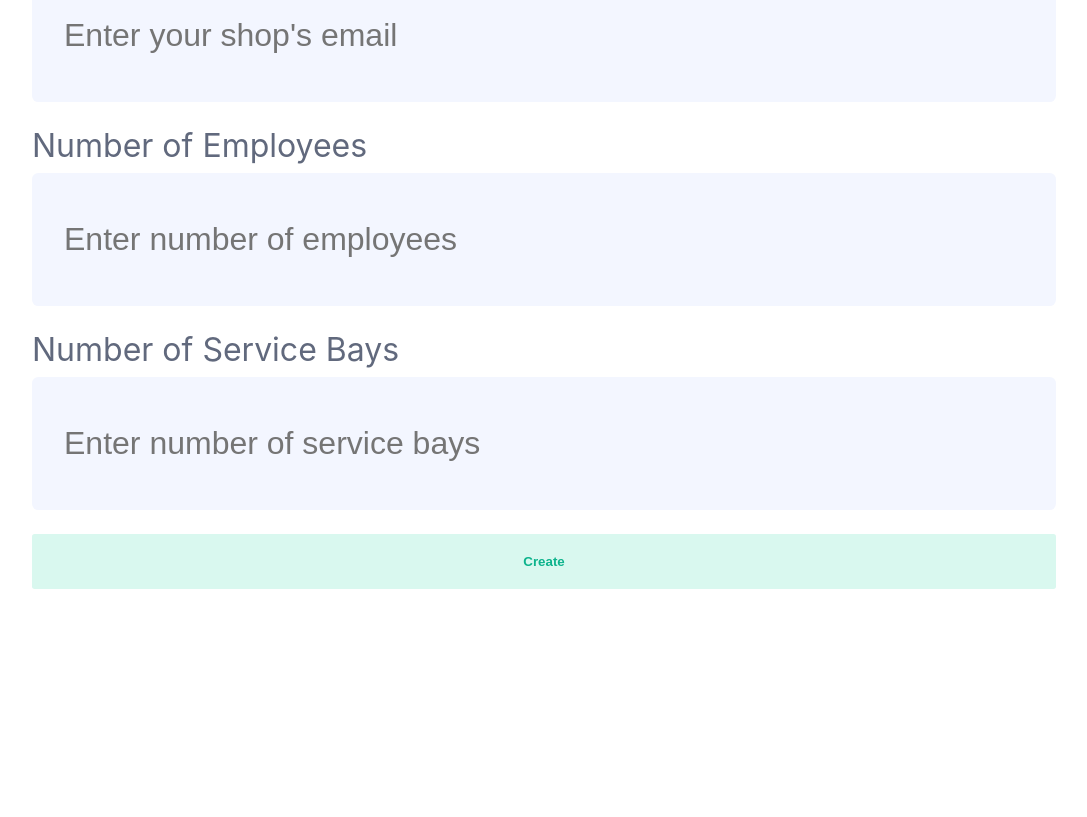
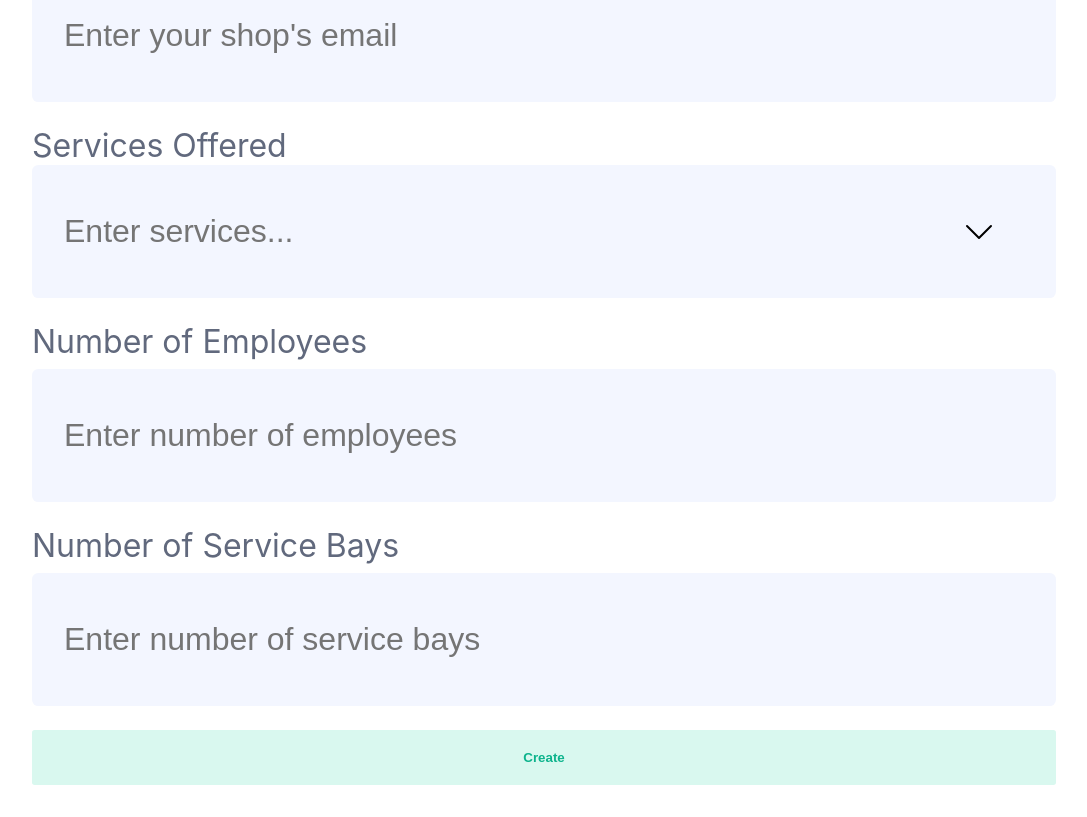
Before and after one commit to HKanwal/kapstone, a Next.js app in the folder src/next-app/: page /create-shop in a window 1280 px wide. Shown: the part 860-1677 px from the top of the page, without its empty margins (96-1183 px from the left). Before the commit the page ends 1481 px from the top, so only its background shows below. Built offline with nearby package versions, Linux system fonts and the light colour scheme.

Commit message:
Create dropdown component

```diff
--- /dev/null
+++ b/src/next-app/components/DropdownField.tsx
@@ -0,0 +1,33 @@
+import { useState } from "react";
+import styles from "../styles/components/DropdownField.module.css";
+import TextInput from "./TextInput";
+import { BsChevronDown } from "react-icons/bs";
+
+type DropdownFieldProps = {
+  name: string;
+  placeholder?: string;
+  width?: string | number;
+  required?: boolean;
+  items: string[];
+};
+
+const DropdownField = (props: DropdownFieldProps) => {
+  const [selectedItems, setSelectedItems] = useState<string[]>(props.items);
+
+  return (
+    <div className={styles.container}>
+      <span className={styles.name}>
+        {props.name}
+        {props.required ? <span className={styles.asterisk}>*</span> : <></>}
+      </span>
+      <div className={styles['input-container']}>
+        <TextInput placeholder={props.placeholder ?? ''} width={props.width} />
+        <div className={styles['chevron-container']}>
+          <BsChevronDown />
+        </div>
+      </div>
+    </div>
+  );
+};
+
+export default DropdownField;
--- a/src/next-app/components/TextInput.tsx
+++ b/src/next-app/components/TextInput.tsx
@@ -1,4 +1,4 @@
-import { ChangeEvent, useEffect, useState } from "react";
+import { ChangeEvent, CSSProperties, useEffect, useMemo, useState } from "react";
 import styles from "../styles/components/TextInput.module.css";
 import { ImCancelCircle } from 'react-icons/im';
 
@@ -9,6 +9,12 @@ type TextInputProps = {
   onChange?: (newVal: string) => void;
   type?: string;
   onRemove?: () => void;
+  style?: {
+    paddingLeft?: string;
+    paddingRight?: string;
+    paddingTop?: string;
+    paddingBottom?: string;
+  };
 };
 
 const calcSize = (winHeight: number, winWidth: number) => {
@@ -18,6 +24,12 @@ const calcSize = (winHeight: number, winWidth: number) => {
 const TextInput = (props: TextInputProps) => {
   const [value, setValue] = useState(props.value ?? '');
   const [cancelSize, setCancelSize] = useState(0);
+  const style: CSSProperties = useMemo(() => {
+    return {
+      width: props.width ?? '100%',
+      ...props.style
+    };
+  }, [props.width, props.style]);
 
   useEffect(() => {
     const handleResize = () => {
@@ -54,7 +66,7 @@ const TextInput = (props: TextInputProps) => {
         placeholder={props.placeholder ?? ""}
         value={value}
         onChange={handleChange}
-        style={{ width: props.width ?? "100%" }}
+        style={style}
       />
       {
         (props.onRemove) ?
--- a/src/next-app/components/TextMultiField.tsx
+++ b/src/next-app/components/TextMultiField.tsx
@@ -1,5 +1,5 @@
 import { useState } from "react";
-import styles from "../styles/components/FormField.module.css";
+import styles from "../styles/components/TextMultiField.module.css";
 import Link from "./Link";
 import TextInput from "./TextInput";
 
--- a/src/next-app/pages/create-shop.tsx
+++ b/src/next-app/pages/create-shop.tsx
@@ -6,6 +6,7 @@ import TextMultiField from '../components/TextMultiField';
 import Header from "../components/Header";
 import styles from "../styles/pages/CreateShopPage.module.css";
 import Chip from "../components/Chip";
+import DropdownField from "../components/DropdownField";
 
 const CreateShopPage: NextPage = () => {
   const [name, setName] = useState("");
@@ -48,6 +49,9 @@ const CreateShopPage: NextPage = () => {
             onChange={setEmail} />
         </div>
         <div className={styles['field-container']}>
+          <DropdownField name="Services Offered" placeholder="Enter services..." items={[]} />
+        </div>
+        <div className={styles['field-container']}>
           <TextField
             name="Number of Employees"
             placeholder="Enter number of employees"
--- /dev/null
+++ b/src/next-app/styles/components/DropdownField.module.css
@@ -0,0 +1,26 @@
+.container {
+  display: flex;
+  flex-direction: column;
+  width: 100%;
+}
+
+.name {
+  color: var(--text-grey-color);
+  font-weight: 400;
+}
+
+.asterisk {
+  color: red;
+  padding-left: 0.2em;
+}
+
+.input-container {
+  position: relative;
+}
+
+.chevron-container {
+  position: absolute;
+  top: 50%;
+  right: 6%;
+  transform: translate(0px, -40%);
+}
--- a/src/next-app/styles/components/TextInput.module.css
+++ b/src/next-app/styles/components/TextInput.module.css
@@ -13,6 +13,10 @@
   font-size: var(--font-size);
 }
 
+.input:focus {
+  outline: 1px solid var(--primary-color);
+}
+
 .cancel-button {
   position: absolute;
   top: 50%;
```
Also changed, not shown: src/next-app/styles/components/TextMultiField.module.css (renamed from src/next-app/styles/components/FormField.module.css).
